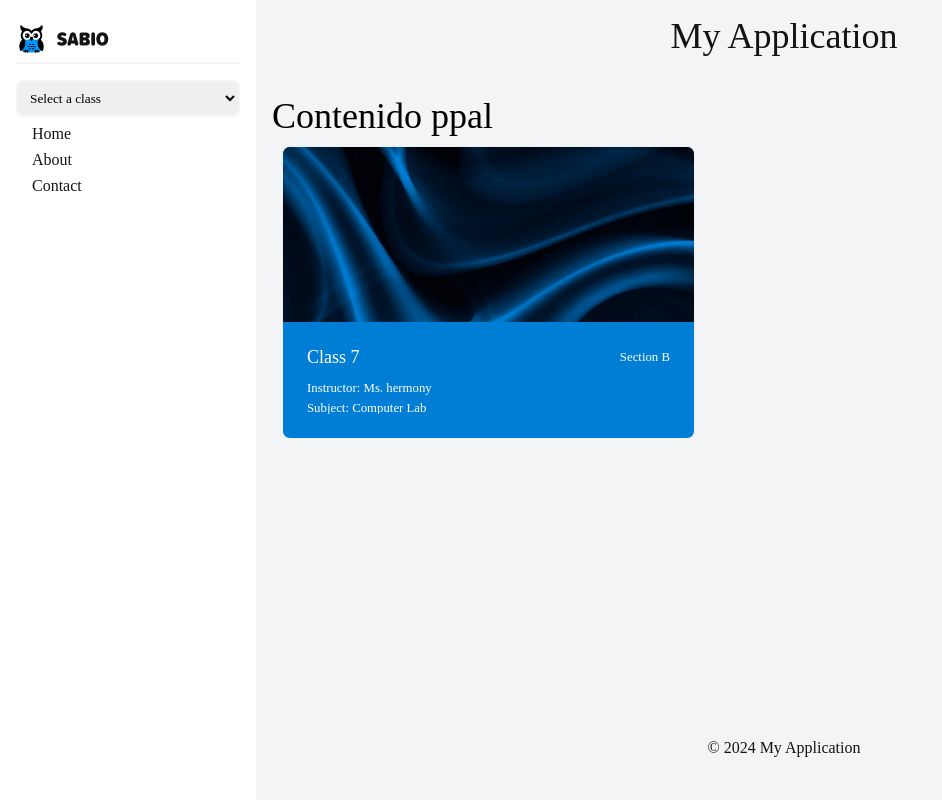
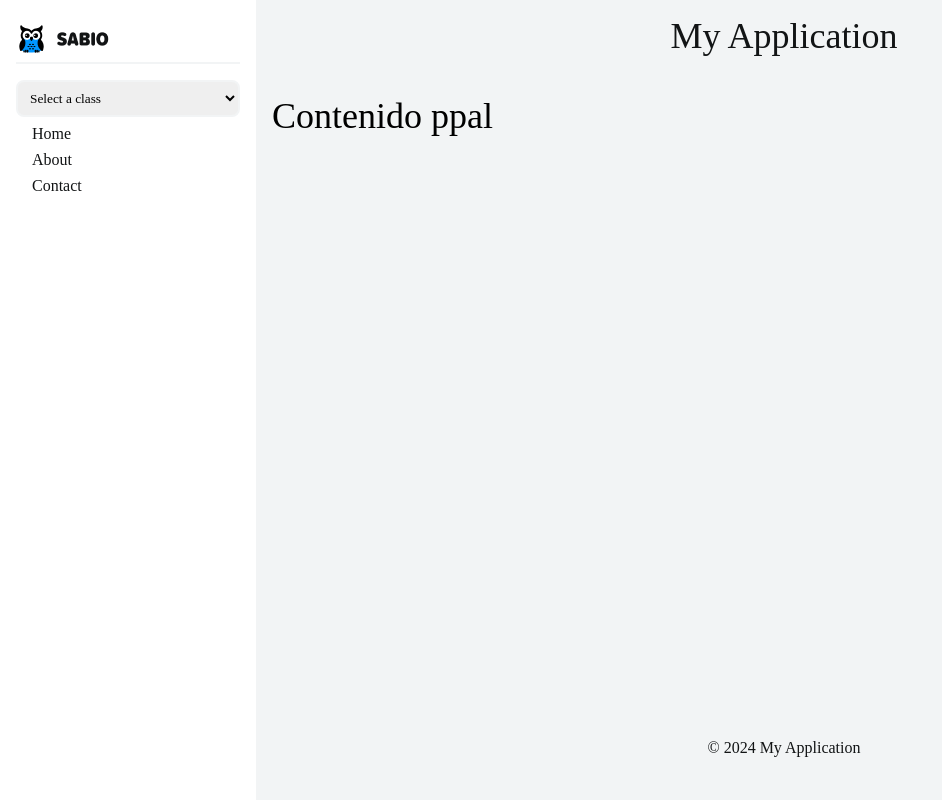
Before and after one commit to DMV-DEV/FE-SABIO, a React (Create React App) app: page / in a window 1280 px wide. Shown: the whole page, without its empty margins (0-942 px from the left). Built offline with nearby package versions, Linux system fonts and the light colour scheme; a web font is replaced by a local one.

Commit message:
Card reutilizable

```diff
--- a/src/App.js
+++ b/src/App.js
@@ -15,7 +15,6 @@ const App = () => {
       <Header />
       <div className='body'>
         <h1>Contenido ppal</h1>
-        <CardComponent title="Class 7" subject="Computer Lab" instructor="Ms. hermony" section="B"/>
       </div>
       <Footer />
     </div>
```
